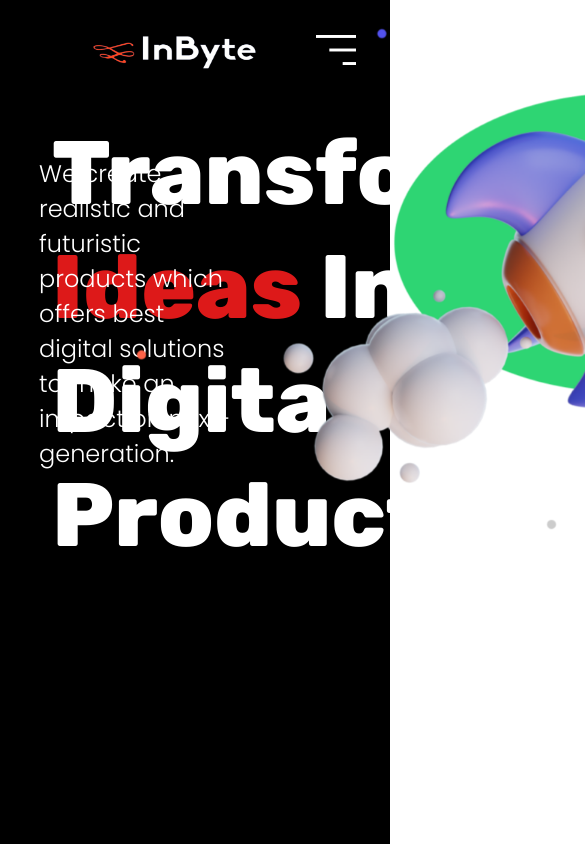
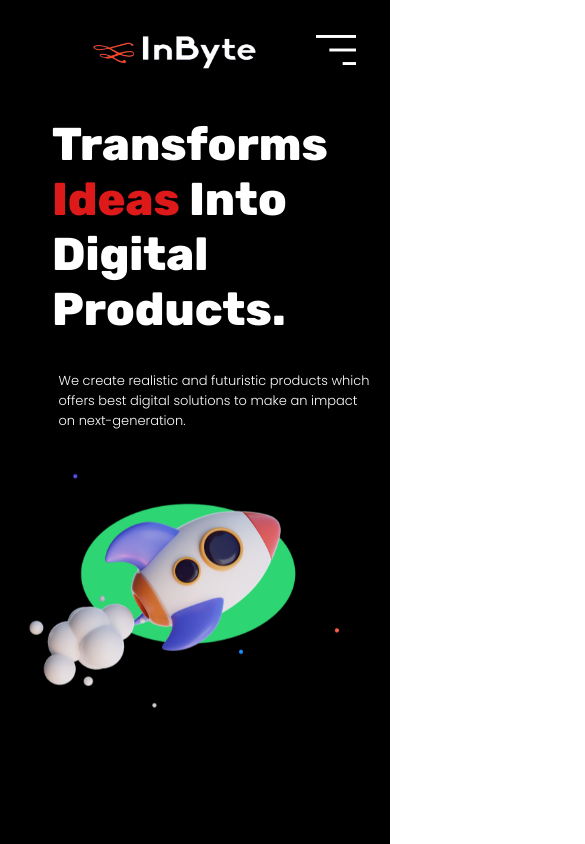
Before and after one commit to namburumouli/inbyte_website, a React (Create React App) app: page / in a window 390 px wide. Shown: the top 844 px of the page, 585 px wide, since content can reach past the window. Built offline with nearby package versions, Linux system fonts and the light colour scheme; a web font is replaced by a local one.

Commit message:
homepage mobile optimized done

```diff
--- a/src/styles/HomePage.css
+++ b/src/styles/HomePage.css
@@ -195,20 +195,21 @@
     margin-top: 30%;
     margin-left: 50px;
     margin-right: 10px;
-  }
-  .homepage .homepagetitle1 {
-    font-size: 26px;
-  }
-  .homepage .homepagetitle {
-    font-size: 26px;
+    font-size: 46px;
+    line-height: normal;
   }
 
-  .homepage .homepagedesc {
-    font-size: larger;
+  .homepage .homepagedescp {
+    margin-top: 95%;
+    font-size: small;
+    margin-left: 15%;
+    margin-right: 5%;
   }
 
-  .homepage .homepagebutton {
-    font-size: small;
+  .homepage .homepageimage {
+    zoom: 35%;
+    margin-top: 120%;
+    margin-left: -10%;
   }
 }
 
@@ -216,7 +217,7 @@
   .homepage {
     zoom: 80%;
   }
-  .homepage .homepageimage{
+  .homepage .homepageimage {
     margin-left: 40%;
   }
 }
--- a/src/styles/WhatWeDoPage.css
+++ b/src/styles/WhatWeDoPage.css
@@ -19,7 +19,7 @@
 
 .mobileuiscrollbar {
   height: 150px;
-  width: 1300px;
+  width: 1200px;
   overflow-y: scroll;
   overflow-x: scroll;
   border: 1px solid black;
```
